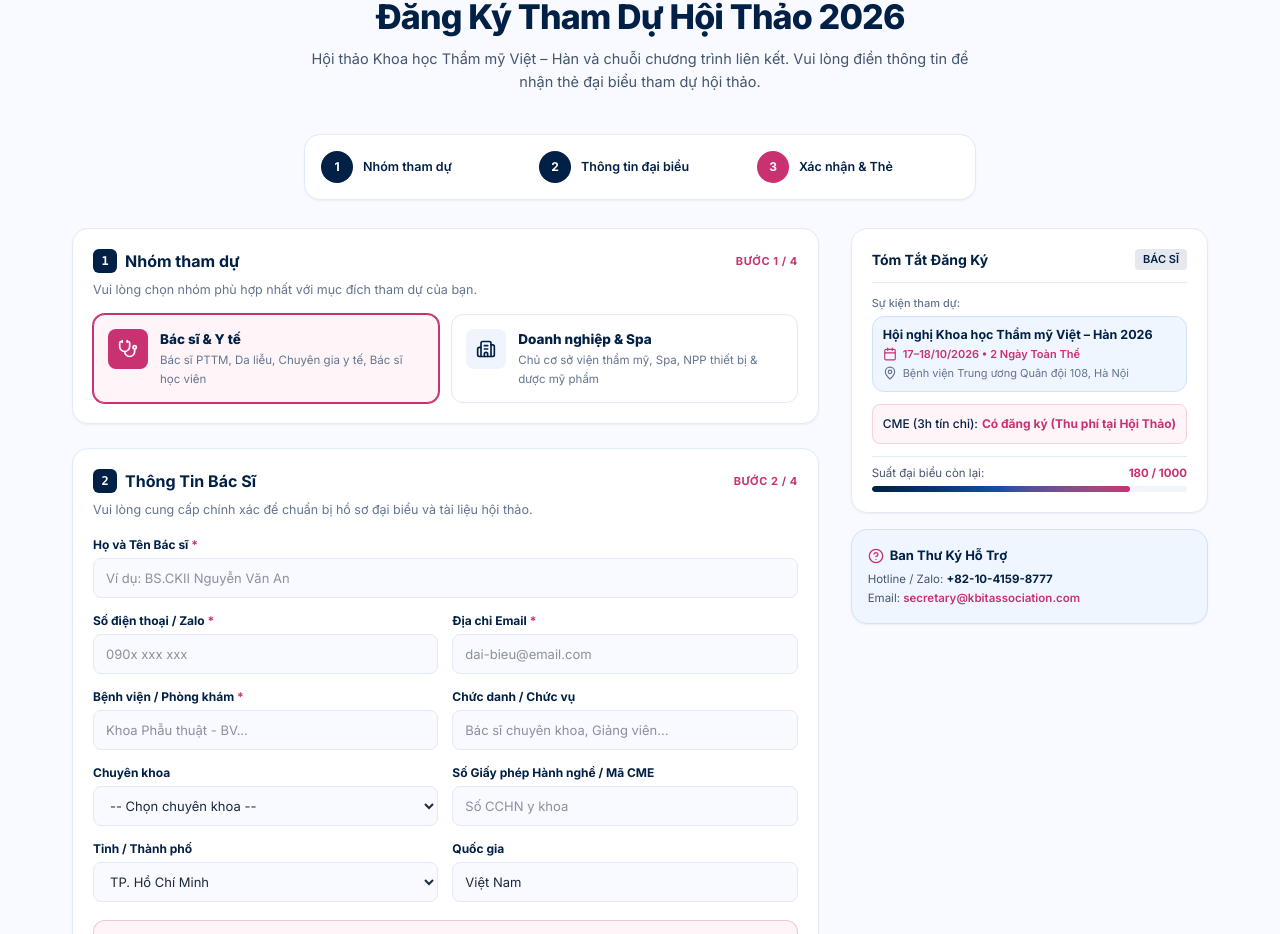
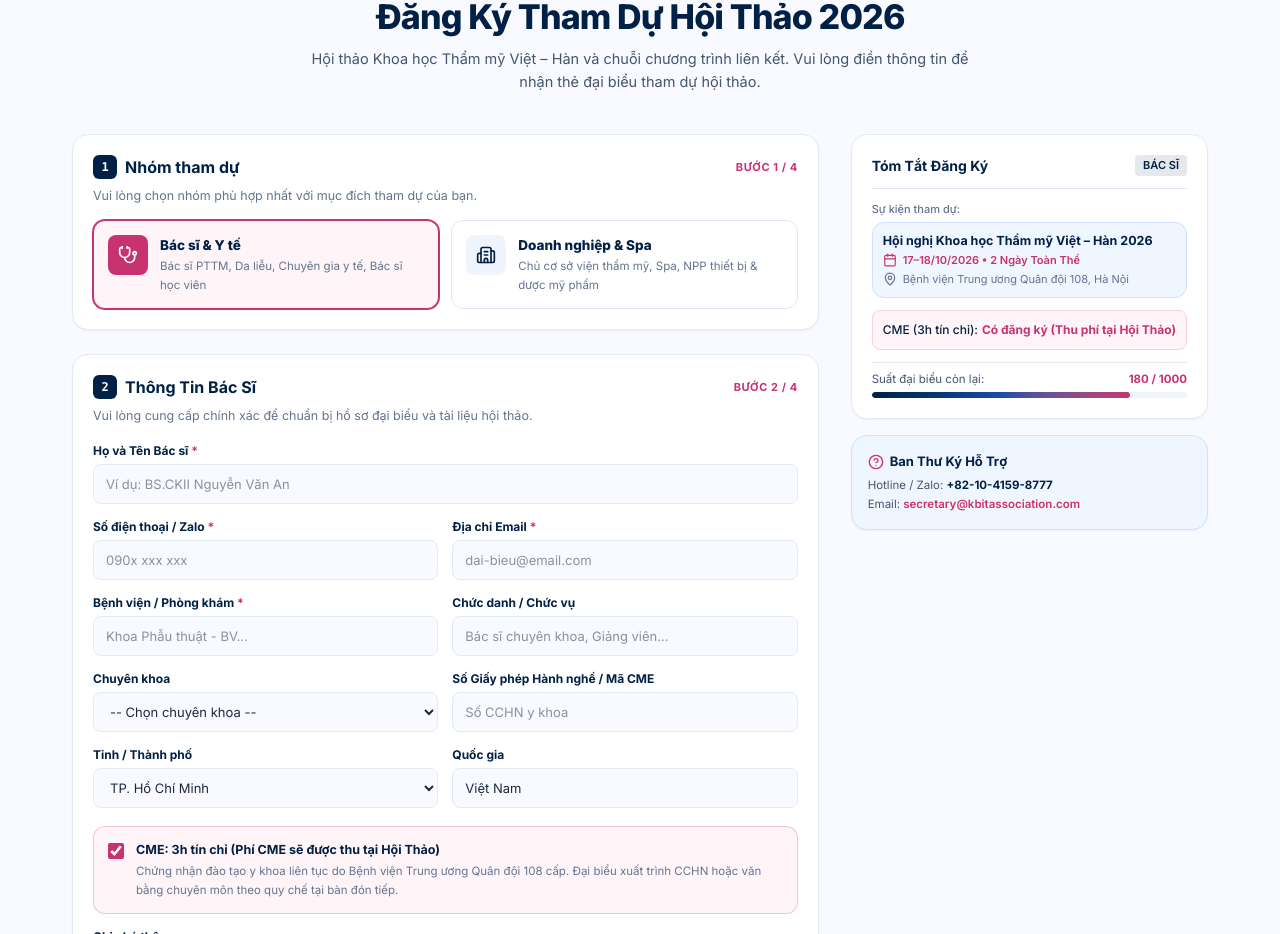
Before and after one commit to phandu-saohan/KIT, a React (Vite) app: page / in a window 1280 px wide. Shown: the part 4792-5726 px from the top of the page. Built offline with nearby package versions, Linux system fonts and the light colour scheme; no server answers.

Commit message:
fix(ui): xoa thanh tien trinh buoc (progress steps indicator) theo yeu cau

```diff
--- a/src/components/RegistrationSection.tsx
+++ b/src/components/RegistrationSection.tsx
@@ -329,29 +329,6 @@ export const RegistrationSection: React.FC = () => {
           </p>
         </div>
 
-        {/* Progress Steps Indicator */}
-        <div className="bg-white rounded-2xl border border-[#e2eaf8] p-3.5 sm:p-4 shadow-xs mb-7 max-w-2xl mx-auto">
-          <div className="grid grid-cols-3 gap-2.5 sm:gap-4">
-            <div className="flex items-center gap-2 sm:gap-2.5">
-              <span className="flex size-7 sm:size-8 items-center justify-center rounded-full text-xs font-bold bg-[#002045] text-white shrink-0">
-                1
-              </span>
-              <span className="text-[11.5px] sm:text-[12.5px] font-semibold text-[#002045]">Nhóm tham dự</span>
-            </div>
-            <div className="flex items-center gap-2 sm:gap-2.5">
-              <span className="flex size-7 sm:size-8 items-center justify-center rounded-full text-xs font-bold bg-[#002045] text-white shrink-0">
-                2
-              </span>
-              <span className="text-[11.5px] sm:text-[12.5px] font-semibold text-[#002045]">Thông tin đại biểu</span>
-            </div>
-            <div className="flex items-center gap-2 sm:gap-2.5">
-              <span className="flex size-7 sm:size-8 items-center justify-center rounded-full text-xs font-bold bg-[#c83271] text-white shrink-0">
-                3
-              </span>
-              <span className="text-[11.5px] sm:text-[12.5px] font-semibold text-[#002045]">Xác nhận &amp; Thẻ</span>
-            </div>
-          </div>
-        </div>
 
         {!registeredBadge ? (
           /* FORM + SUMMARY GRID */
```
